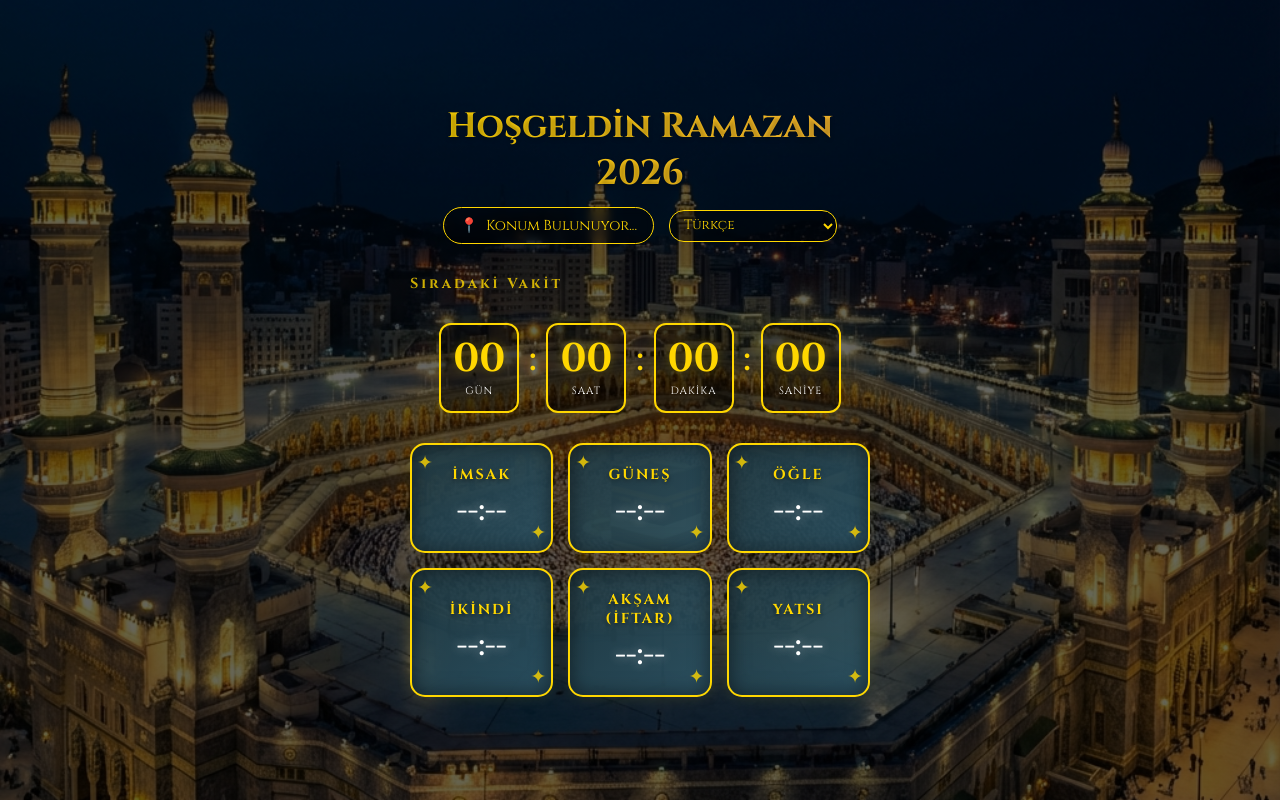
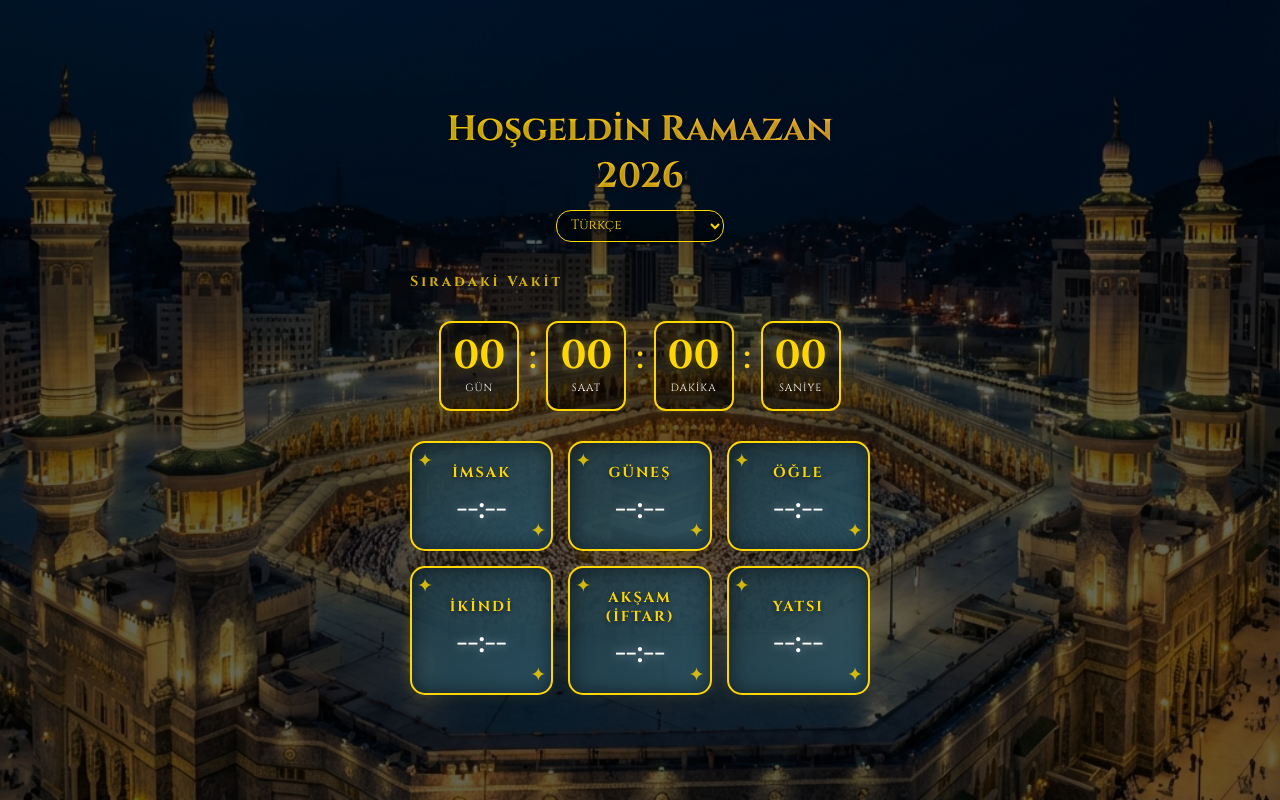
Before and after one commit to mugeankay-dotcom/ramadan-timer, a plain HTML site: page index.html in a window 1280 px wide. Drawn offline with Linux system fonts and the light colour scheme.

Commit message:
Final Polish: Hide locations, Bump v8, new Design

```diff
--- a/style.css
+++ b/style.css
@@ -133,15 +133,7 @@ body.rtl .countdown-display {
 }
 
 .location-badge {
-    display: inline-flex;
-    align-items: center;
-    gap: 8px;
-    background: var(--glass-bg);
-    padding: 8px 16px;
-    border-radius: 20px;
-    border: 1px solid var(--glass-border);
-    backdrop-filter: blur(4px);
-    font-size: 0.9rem;
+    display: none !important;
 }
 
 /* Premium Gold Theme Updates */
--- a/sw.js
+++ b/sw.js
@@ -1,4 +1,4 @@
-const CACHE_NAME = 'ramadan-timer-v7';
+const CACHE_NAME = 'ramadan-timer-v8';
 const ASSETS = [
     './',
     './index.html',
```
